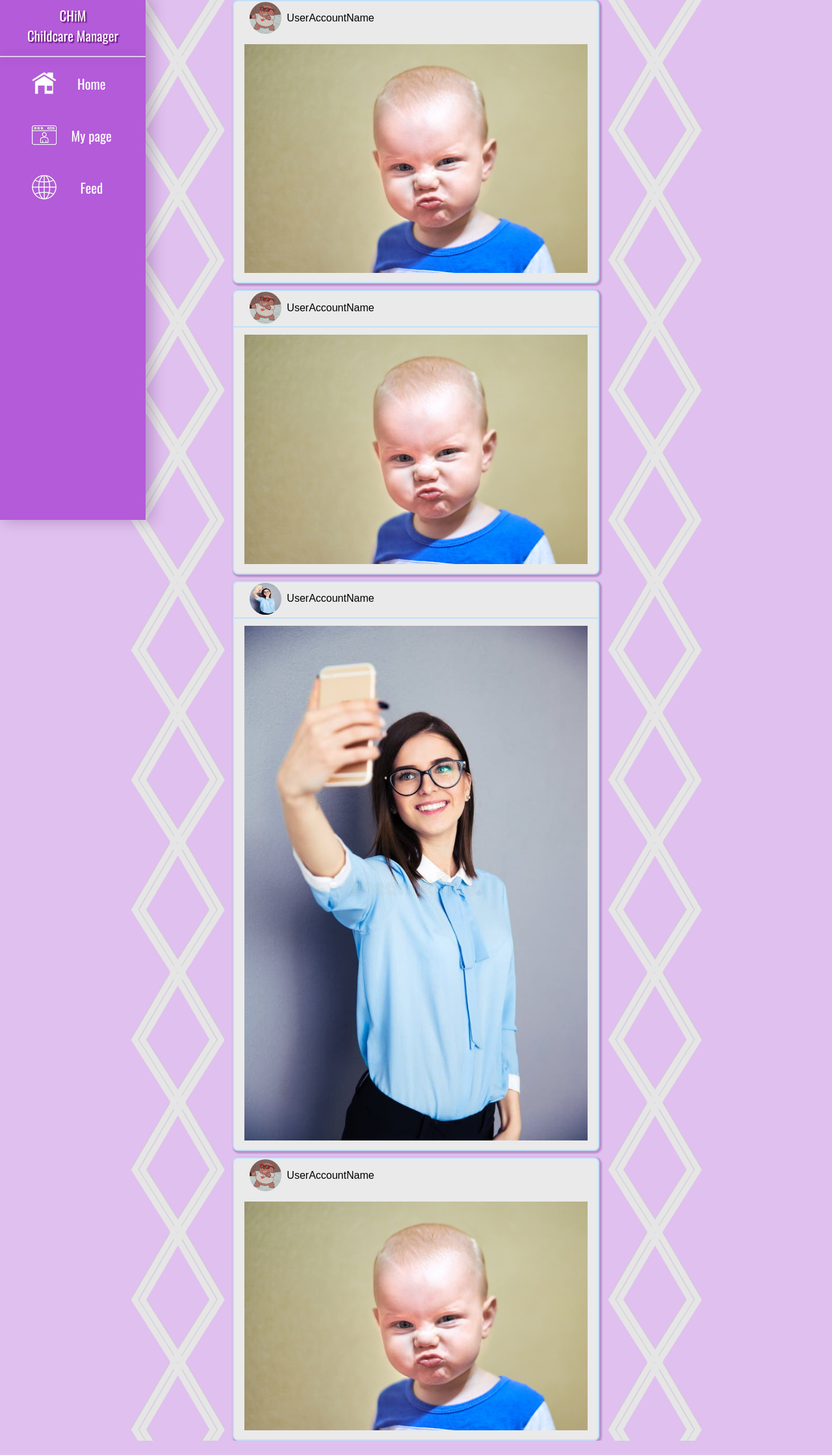
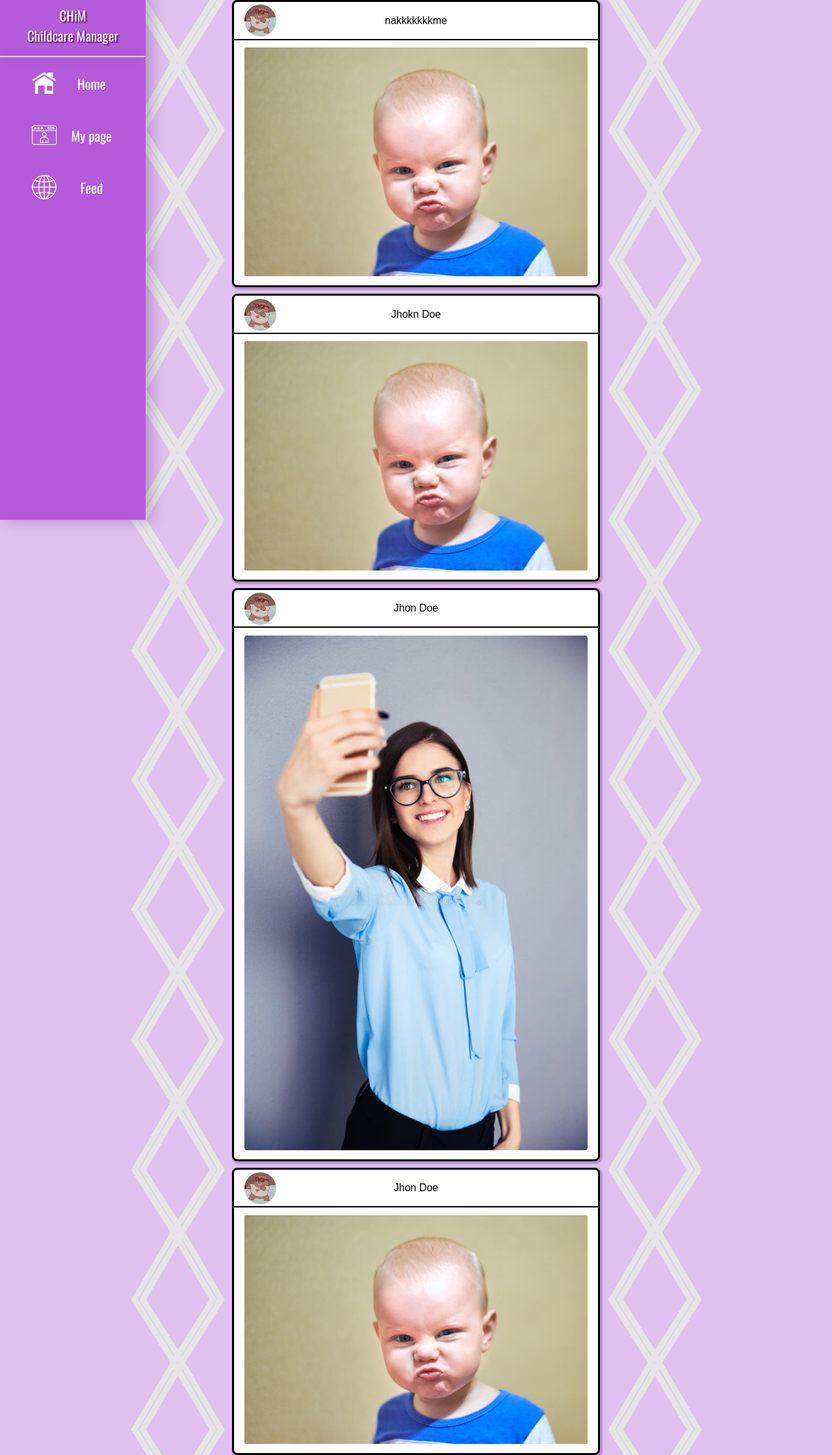
Before and after one commit to misumi8/ChiM-Childcare-Manager-, a PHP site: page /feed.php in a window 1280 px wide. Shown: the whole page at 65% size. Before the commit the page ends 2217 px from the top, so only its background shows below. Run offline with PHP 8.4, Linux system fonts and the light colour scheme.

Commit message:
started profile and made feed tweaks

```diff
--- a/public/feed.php
+++ b/public/feed.php
@@ -4,24 +4,30 @@ require_once '../includes/header.php';
 <div class="feed-background">
 
 <div class="feed-content-container">
-<div class="feed-account-name"><img src="../users/user1/user1_profile.jpg" alt="Profile picture"> UserAccountName</div>
-<div class="feed-content-media"><img src="../users/user1/child1/child1_1.jpg" alt="Content"></div>
-</div>
-
-<div class="feed-content-container">
-<div class="feed-account-name"><img src="../users/user1/user1_profile.jpg" alt="Profile picture"> UserAccountName</div>
+<img class="feed-content-auth" src="../users/user1/user1_profile.jpg" alt="Profile picture">
+<div class="feed-account-name">nakkkkkkkme</div>
 <hr>
 <div class="feed-content-media"><img src="../users/user1/child1/child1_1.jpg" alt="Content"></div>
 </div>
 
 <div class="feed-content-container">
-<div class="feed-account-name"><img src="../stock2.jpg" alt="Profile picture"> UserAccountName</div>
+<img class="feed-content-auth" src="../users/user1/user1_profile.jpg" alt="Profile picture">
+<div class="feed-account-name">Jhokn Doe</div>
+<hr>
+<div class="feed-content-media"><img src="../users/user1/child1/child1_1.jpg" alt="Content"></div>
+</div>
+
+<div class="feed-content-container">
+<img class="feed-content-auth" src="../users/user1/user1_profile.jpg" alt="Profile picture">
+<div class="feed-account-name">Jhon Doe</div>
 <hr>
 <div class="feed-content-media"><img src="../stock2.jpg" alt="Content"></div>
 </div>
 
 <div class="feed-content-container">
-<div class="feed-account-name"><img src="../users/user1/user1_profile.jpg" alt="Profile picture"> UserAccountName</div>
+<img class="feed-content-auth" src="../users/user1/user1_profile.jpg" alt="Profile picture">
+<div class="feed-account-name">Jhon Doe</div>
+<hr>
 <div class="feed-content-media"><img src="../users/user1/child1/child1_1.jpg" alt="Content"></div>
 </div>
 
--- a/styles/feed.css
+++ b/styles/feed.css
@@ -1,5 +1,5 @@
 .feed-content-container {
-    background-color: #eaeaea;
+    background-color: #fefefe;
     width: 35rem;
     display: flex;
     flex-direction: column;
@@ -7,7 +7,7 @@
     align-items: center;
     margin: 10px auto;
     padding-bottom: 10px;
-    border: 0.15rem solid #C2E0F9;
+    border: 0.2rem solid black; /* #C2E0F9 */
     box-shadow: 2px 2px 2px 2px rgba(68, 12, 92, 0.26);
     border-radius: 0.5rem;
 }
@@ -17,16 +17,17 @@
     flex-direction: row;
     align-items:center;
     height: 3.2rem;
-    margin-left: -20rem;
-    margin-bottom: 0.2rem;
-
+    margin-bottom: 0.15rem;
+    margin-top: 0.2rem;
 }
 
-.feed-account-name img{
+.feed-content-auth {
     width: 49px; /* Set the width */
     height: 49px; /* Set the height */
     border-radius: 50%; /* Optional: make the image circular */
-    margin-right: 8px; /* Optional: add some spacing between image and text */
+    margin-right: 30rem;
+    margin-top: 0.28rem;
+    position: absolute;
 }
 
 .feed-content-media {
@@ -36,7 +37,7 @@
 
 .feed-content-media img{
     width: 100%;
-
+    border-radius: 0.6%;
 }
 
 .feed-background {
@@ -48,7 +49,7 @@
 }
 
 .feed-content-container hr{
-    border: 0.09rem solid #C2E0F9;
+    border: 0.097rem solid black;
     width: 100%;
     padding: 0;
     margin: 0;
--- a/styles/profile.css
+++ b/styles/profile.css
@@ -4,5 +4,25 @@
     right: 0;
     bottom: 0;
     width: 14rem;
-    background-color: yellow;
+    background-color: #B35BD9;
+    color: white;
   }
+
+.profile-child-container {
+    display: flex;
+    flex-direction: row;
+    align-items: center;
+    border: 0.15rem solid black;
+    border-top: 0;
+}
+
+.profile-child-container img {
+    width: 49px;
+    height: 49px;
+    border-radius: 50%;
+    margin: 0.28rem;
+}
+
+#profile-plus {
+    border-radius: 0%;
+}
```
Also changed, not shown: public/profile.php (+15 -1 lines), plus.png (added).
